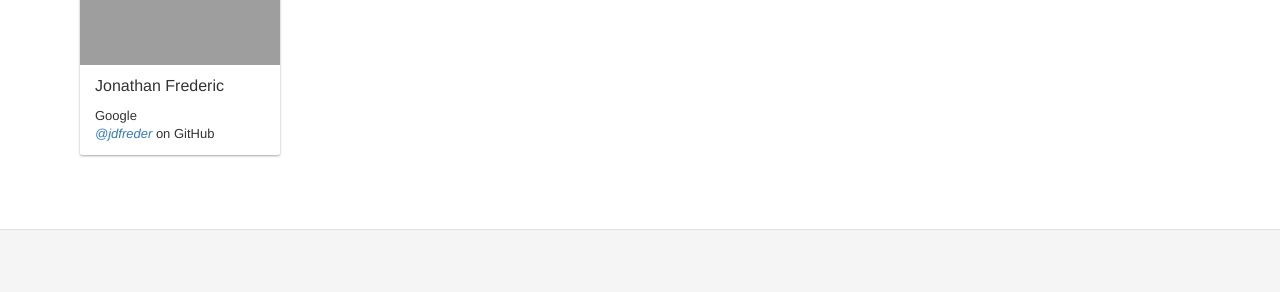
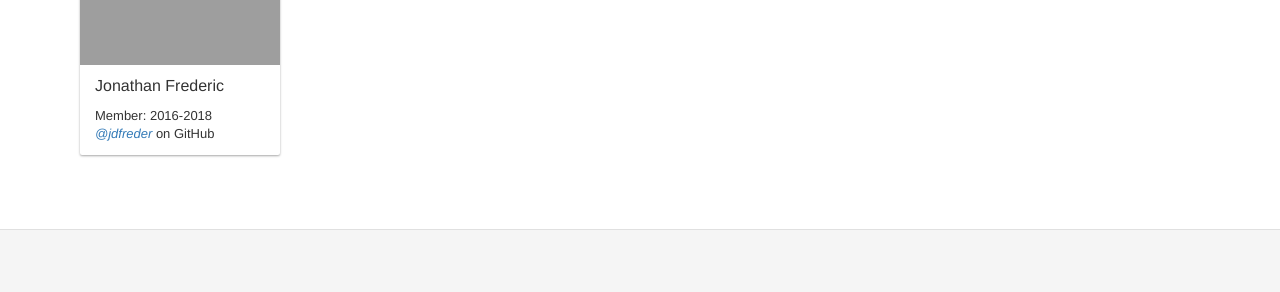
Before and after one commit to jupyter/jupyter.github.io, a Jekyll site: the page built from about.html, in a window 1280 px wide and 900 px high, scrolled down 1632 px. Shown: the part 152-444 px from the top of the window. Built offline with Jekyll 4.4.1, drawn with Linux system fonts in a browser that asks for light colours; comment, search, counter and statistics services are not loaded; grey boxes are pictures that could not be loaded.

Commit message:
Remove affiliation from retired, add dates

```diff
--- a/about.html
+++ b/about.html
@@ -77,8 +77,8 @@ retired_steering:
   - first: Jonathan
     last: Frederic
     avatar: https://avatars2.githubusercontent.com/u/3292874?v=3&s=400
-    affiliation: Google
     gh_handle: 'jdfreder'
+    dates: '2016-2018'
 ---
 
 
@@ -161,7 +161,8 @@ retired_steering:
                     <div class="col-md-4 material">
                       <img class="council-member-photo" alt="{{member.first}} {{member.last}}'s avatar picture" src='{{member.avatar}}' />
                       <p class="card-header">{{member.first}} {{member.last}}</p>
-                      <p class="card-info">{{member.affiliation}}<br><a href="https://github.com/{{member.gh_handle}}" target="_blank"><em>@{{member.gh_handle}}</em></a> on GitHub</p>
+                      <p class="card-info">Member: {{member.dates}}<br>
+                      <a href="https://github.com/{{member.gh_handle}}" target="_blank"><em>@{{member.gh_handle}}</em></a> on GitHub</p>
                     </div>
                     {% endfor %}
                 </div>
```
